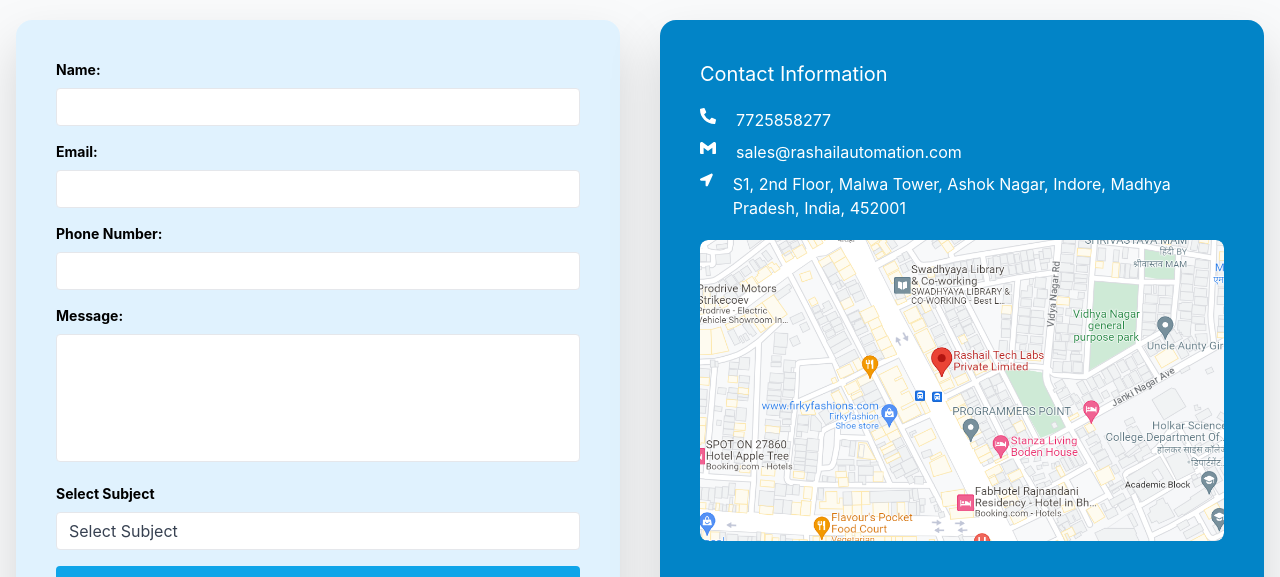
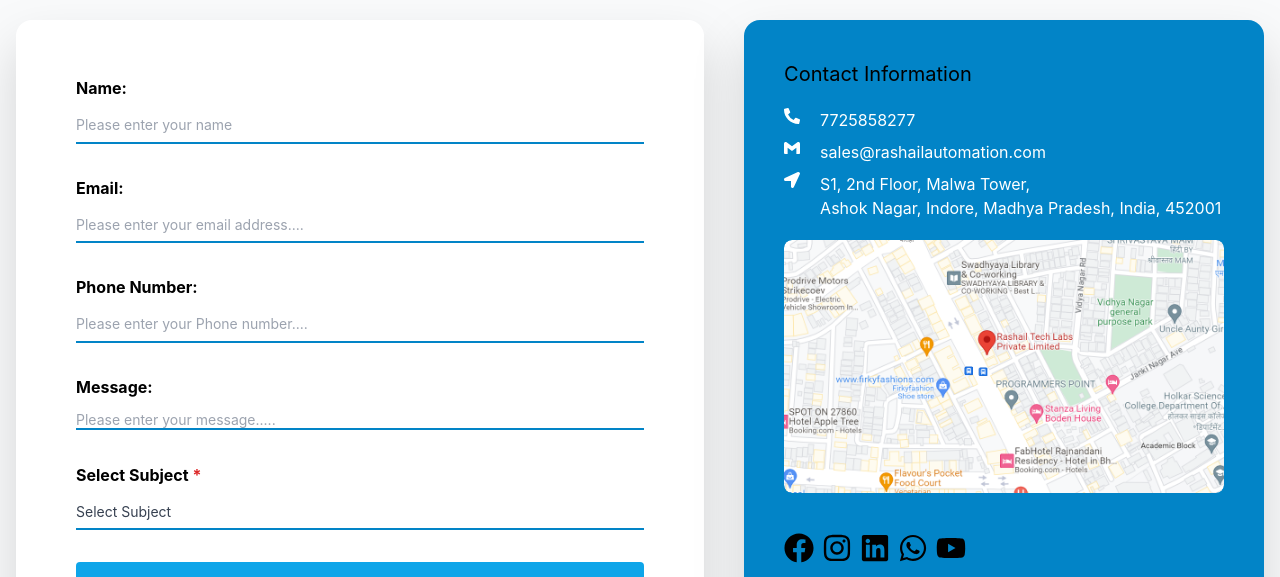
Before and after one commit to aashishgulshan/e-commerce-website, a React (Create React App) app: page / in a window 1280 px wide. Shown: the part 352-929 px from the top of the page. Built offline with nearby package versions, Linux system fonts and the light colour scheme; no server answers.

Commit message:
Fixwd Contact form layout

```diff
--- a/src/components/ContactForm.jsx
+++ b/src/components/ContactForm.jsx
@@ -5,65 +5,72 @@ import map from "../assets/map.png"
 
 const ContactForm = () => {
   return (
-    <div className="bg-gray-50 min-h-screen p-4">
+    <div className="bg-gray-50 p-4">
       <div className="container mx-auto">
         <h2 className="text-3xl text-center font-bold uppercase text-sky-600 my-5">Contact Us</h2>
         <p className='text-center mb-5'>Let our years of expertise help you get back on track.</p>
         <div className="md:flex gap-10">
           {/* Contact Form */}
-          <div className="md:w-1/2 rounded-2xl p-10 bg-sky-100 drop-shadow-2xl">
-            <form className="w-full ">
-              <div className="mb-4">
-                <label className="block text-sm font-bold mb-2" htmlFor="name">
+          <div className="md:w-2/3 rounded-2xl mb-5 p-10 bg-white drop-shadow-2xl">
+            <form className="w-full px-5">
+              <div className="py-4">
+                <label className="block font-bold mb-2" htmlFor="name">
                   Name:
                 </label>
                 <input
                   type="text"
                   id="name"
                   name="name"
-                  className="appearance-none border rounded w-full py-2 px-3 text-gray-700 leading-tight focus:outline-none focus:shadow-outline"
+                  placeholder='Please enter your name'
+                  className="appearance-none text-sm border-b-2 border-sky-600 w-full py-2 text-gray-700 leading-tight focus:outline-none focus:shadow-outline"
                   required
                 />
               </div>
-              <div className="mb-4">
-                <label className="block  text-sm font-bold mb-2" htmlFor="email">
+              <div className="py-4">
+                <label className="block font-bold mb-2" htmlFor="email">
                   Email:
                 </label>
                 <input
                   type="email"
                   id="email"
                   name="email"
-                  className="appearance-none border rounded w-full py-2 px-3 text-gray-700 leading-tight focus:outline-none focus:shadow-outline"
+                  placeholder="Please enter your email address...."
+                  className="appearance-none text-sm border-b-2 border-sky-600 w-full py-2 text-gray-700 leading-tight focus:outline-none focus:shadow-outline"
                   required
                 />
               </div>
-              <div className="mb-4">
-                <label className="block text-sm font-bold mb-2" htmlFor="number">
+              <div className="py-4">
+                <label className="block font-bold mb-2" htmlFor="phone">
                   Phone Number:
                 </label>
                 <input
                   type="number"
-                  id="number"
+                  id="phone"
                   name="number"
-                  className="appearance-none border rounded w-full py-2 px-3 text-gray-700 leading-tight focus:outline-none focus:shadow-outline"
+                  placeholder="Please enter your Phone number...."
+                  className="appearance-none text-sm border-b-2 border-sky-600 w-full py-2 text-gray-700 leading-tight focus:outline-none focus:shadow-outline"
                   required
                 />
               </div>
-              <div className="mb-4">
-                <label className="block text-sm font-bold mb-2" htmlFor="message">
+              <div className="py-4">
+                <label className="block font-bold mb-2" htmlFor="message">
                   Message:
                 </label>
-                <textarea
+                <input
                   id="message"
                   name="message"
-                  className="appearance-none border rounded w-full py-2 px-3 text-gray-700 leading-tight focus:outline-none focus:shadow-outline resize-none h-32"
+                  placeholder="Please enter your message....."
+                  className="appearance-none text-sm border-b-2 border-sky-600 w-full text-gray-700 leading-tight focus:outline-none focus:shadow-outline"
                   required
-                ></textarea>
+                />
               </div>
-              <div className="mb-4">
-                <label className="block text-sm font-bold mb-2" htmlFor="selectSubject">Select Subject</label>
-                <select className="appearance-none border rounded w-full py-2 px-3 text-gray-700 bg-white leading-tight focus:outline-none focus:shadow-outline"
-                   id="selectSubject">
+              <div className="py-4">
+                <label className="block font-bold mb-2" htmlFor="selectSubject">Select Subject <span className="text-red-600">*</span></label>
+                <select
+                  className="appearance-none text-sm bg-white border-b-2 border-sky-600 w-full py-2 text-gray-700 leading-tight focus:outline-none focus:shadow-outline"
+                   id="selectSubject"
+                   required
+                   >
                   <option className='p-5' selected>Select Subject</option>
                   <option className='p-5' value="1">GSM Moter</option>
                   <option className='p-5' value="2">Installation</option>
@@ -72,9 +79,9 @@ const ContactForm = () => {
 
                 </select>
               </div>
-              <div className="flex items-center justify-between">
+              <div className="flex justify-content-center py-4">
                 <button
-                  className="bg-sky-500 hover:bg-sky-700 text-white font-bold py-2 px-4 w-full rounded focus:outline-none focus:shadow-outline"
+                  className="bg-sky-500 text-lg hover:bg-sky-700 text-white font-bold py-3 w-full rounded focus:outline-none focus:shadow-outline"
                   type="submit"
                 >
                   Submit
@@ -84,12 +91,14 @@ const ContactForm = () => {
           </div>
 
           {/* Address and Map */}
-          <div className="md:w-1/2 rounded-2xl p-10 text-white bg-sky-600 drop-shadow-2xl">
+          <div className="md:w-1/2 rounded-2xl p-10 bg-sky-600 drop-shadow-2xl">
             <h2 className="text-xl mb-3">Contact Information</h2>
             <p className="text-white my-5">
             <span className='flex gap-5 my-2'><FaPhoneAlt/>7725858277</span>
             <span className='flex gap-5 my-2'><SiGmail/>sales@rashailautomation.com</span>
-            <span className='flex gap-5 my-2'><FaLocationArrow/> S1, 2nd Floor, Malwa Tower, Ashok Nagar, Indore, Madhya Pradesh, India, 452001</span>
+            <span className='flex gap-5 my-2'><FaLocationArrow/> S1, 2nd Floor, Malwa Tower,
+            <br />
+            Ashok Nagar, Indore, Madhya Pradesh, India, 452001</span>
             </p>
             {/* Replace the iframe with your actual map integration code */}
             <div className="mt-4 rounded-lg overflow-hidden">
--- a/src/components/ProductComponent.jsx
+++ b/src/components/ProductComponent.jsx
@@ -21,11 +21,11 @@ const ProductComponent = () => {
   return (
     <div className="container mx-auto p-4">
       <h1 className="text-2xl font-bold mb-4 uppercase text-center py-3 text-sky-600">OUR PRODUCTS</h1>
-      <div className="grid gap-4 grid-cols-1">
+      <div className="grid gap-4 grid-cols-1 ">
         {products.map((product) => (
           <div
             key={product.id}
-            className="bg-white shadow-md rounded p-4 flex flex-col justify-between"
+            className="bg-white shadow-xl border rounded-xl p-4 flex flex-col justify-between"
           >
             <div>
               <img className='w-32 h-32 object-contain mb-4' src={product.image} alt={product.title} />
@@ -33,7 +33,7 @@ const ProductComponent = () => {
               <p className="text-gray-400 mb-4 hidden sm:block">{product.description}</p>
             </div>
             <div className="flex justify-between items-center">
-              <span className="text-white rounded-tr-full font-bold border px-4 bg-sky-600">₹ {product.price}</span>
+              <span className="text-white rounded-br-2xl rounded-tl-2xl shadow-inner font-bold border py-2 px-4 bg-sky-600">₹ {product.price}</span>
               <button className="bg-blue-900 hover:bg-sky-600 text-white font-bold py-2 px-4 rounded-full focus:outline-none focus:shadow-outline">
                 Add to Cart
               </button>
```
Also changed, not shown: src/components/Contact.jsx (+76 -4 lines).
